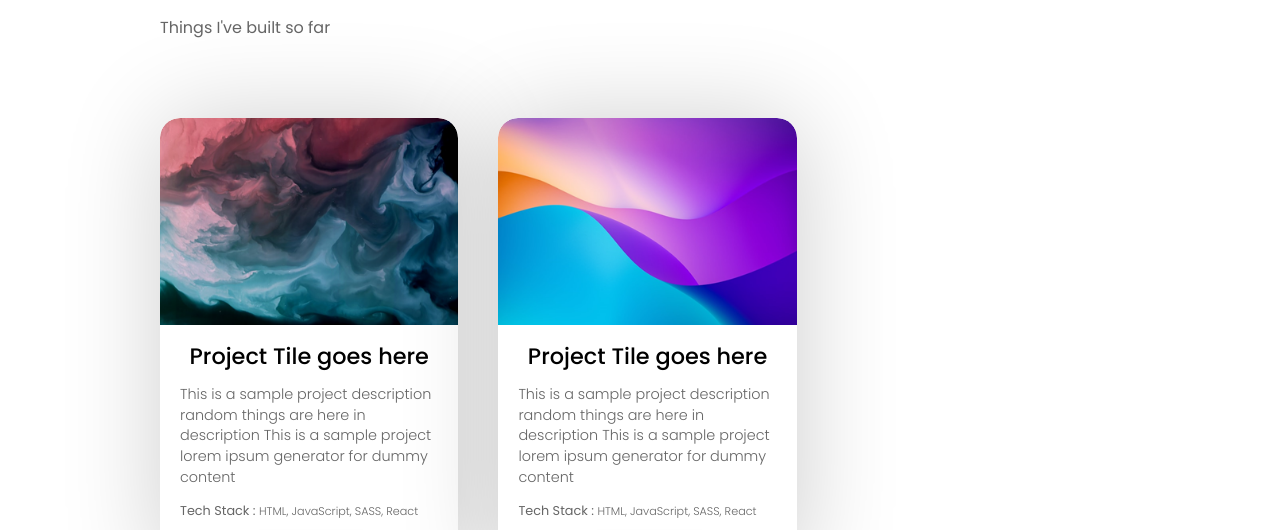
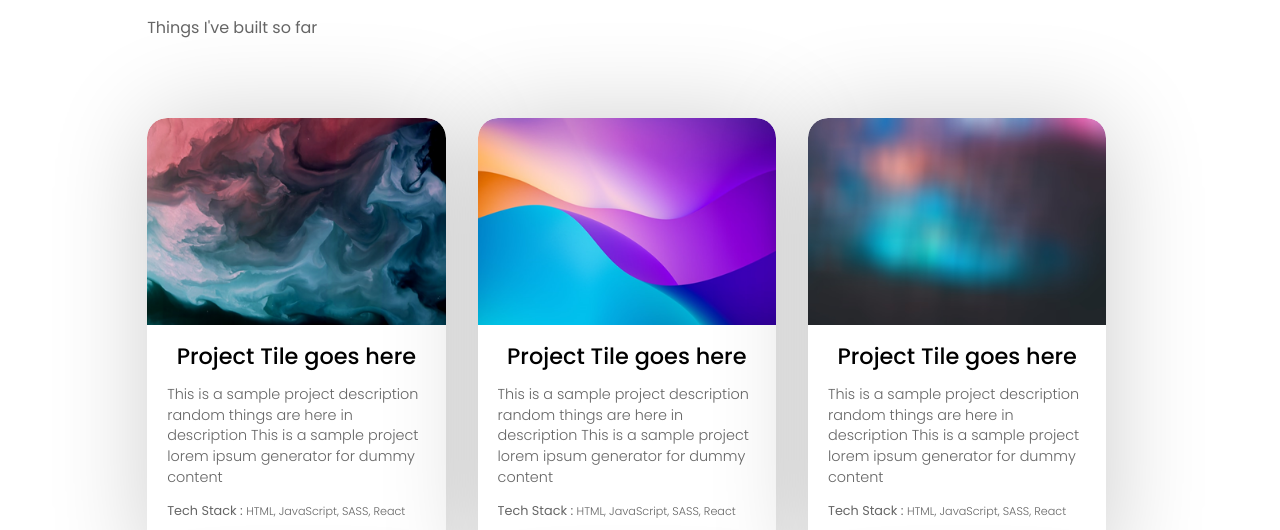
Before and after one commit to Chas-Henrik/Portfolio, a plain HTML site: page index.html in a window 1280 px wide. Shown: the part 1890-2420 px from the top of the page. Drawn offline with Linux system fonts and the light colour scheme.

Commit message:
Adjustments to get 3 cards per column at 1600px

```diff
--- a/css/index.css
+++ b/css/index.css
@@ -3,7 +3,7 @@
 /*** General Selectors ***/
 
 :root {
-    --main-horizontal-margin: 12.5vw;
+    --main-horizontal-margin: 11.5vw;
 }
 
 html {
@@ -444,8 +444,8 @@ section {
 /*** Projects Section ***/
 
 .flex-row-wrap__gap--project-card {
-    column-gap: 5rem;
-    row-gap: 6.5rem;
+    column-gap: 4rem;
+    row-gap: 6rem;
 }
 
 .flex-row-wrap__margin--project-card {
```
